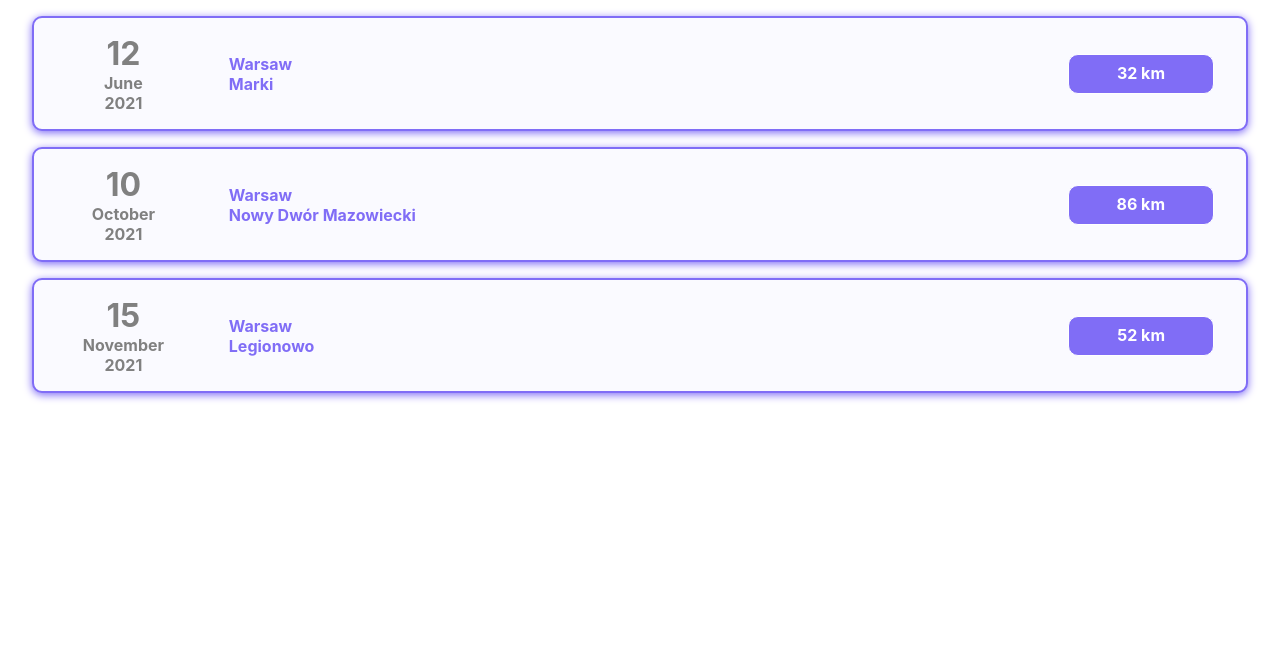
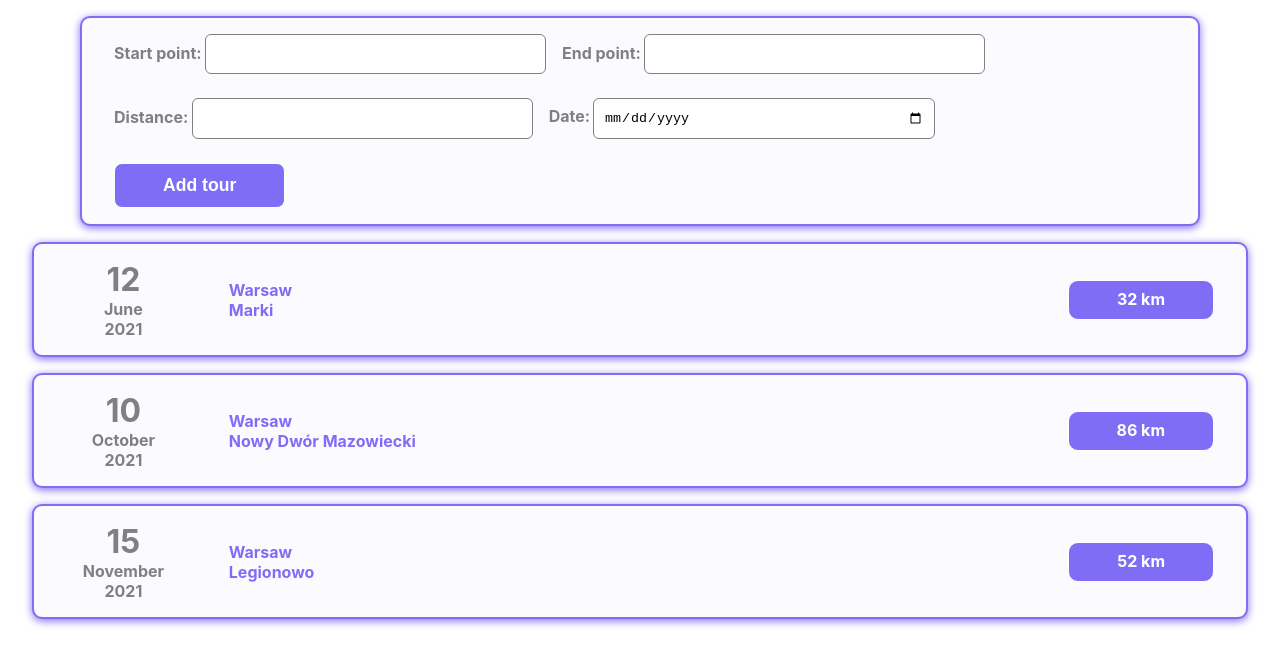
Before and after one commit to edyta555/bicycle-tour, a React (Create React App) app: page / in a window 1280 px wide. Shown: the top 666 px of the page. Built offline with nearby package versions, Linux system fonts and the light colour scheme.

Commit message:
Add component for adding new tour and style it.

```diff
--- a/src/components/App.js
+++ b/src/components/App.js
@@ -1,11 +1,14 @@
 import SingleTour from "./single-tour/SingleTour";
 import { toursData } from "./payload";
+import NewTour from "./new-tour/NewTour";
 
 const App = () => {
   return (
     <div>
+      <NewTour />
       {toursData.map((tourData) => (
         <SingleTour
+          key={tourData.id}
           date={tourData.tourDate}
           startPoint={tourData.startPoint}
           endPoint={tourData.endPoint}
--- /dev/null
+++ b/src/components/new-tour/NewTour.js
@@ -0,0 +1,13 @@
+import "./new-tour.css";
+
+import NewTourForm from "./new-tour-form/NewTourForm";
+
+const NewTour = () => {
+  return (
+    <div className="new-tour">
+      <NewTourForm />
+    </div>
+  );
+};
+
+export default NewTour;
--- /dev/null
+++ b/src/components/new-tour/new-tour-form/NewTourForm.js
@@ -0,0 +1,39 @@
+import "./new-tour-form.css";
+
+const NewTourForm = () => {
+  return (
+    <form>
+      <div className="form-fields">
+        <div className="form-field">
+          <label>
+            Start point:
+            <input type="text" />
+          </label>
+        </div>
+        <div className="form-field">
+          <label>
+            End point:
+            <input type="text" minLength="1" />
+          </label>
+        </div>
+        <div className="form-field">
+          <label>
+            Distance:
+            <input type="number" min="1" step="1" />
+          </label>
+        </div>
+        <div className="form-field">
+          <label>
+            Date:
+            <input type="date" min="2018-01-01" max="2022-12-21" />
+          </label>
+        </div>
+      </div>
+      <div className="form-button">
+        <button tyle="submit">Add tour</button>
+      </div>
+    </form>
+  );
+};
+
+export default NewTourForm;
--- /dev/null
+++ b/src/components/new-tour/new-tour-form/new-tour-form.css
@@ -0,0 +1,36 @@
+.form-fields {
+  display: flex;
+  flex-wrap: wrap;
+  gap: 1rem;
+}
+
+.form-field label {
+  display: block;
+  font-weight: bold;
+  margin-bottom: 0.5rem;
+  color: #808080;
+}
+
+.form-field input {
+  width: 20rem;
+  max-width: 100%;
+  padding: 0.6rem;
+  border-radius: 6px;
+  border: 1px solid #808080;
+  min-height: 1.2rem;
+  margin-left: 0.2rem;
+}
+
+.form-button {
+  margin-top: 1rem;
+}
+
+.form-button button {
+  font-size: 1.1rem;
+  font-weight: bold;
+  color: white;
+  background-color: #806df6;
+  padding: 0.7rem 3rem;
+  border: 1px solid white;
+  border-radius: 8px;
+}
--- /dev/null
+++ b/src/components/new-tour/new-tour.css
@@ -0,0 +1,8 @@
+.new-tour {
+  box-shadow: 0 2px 8px #806df6;
+  border: 2px solid #806df6;
+  padding: 1rem 2rem;
+  margin: 1rem 5rem;
+  border-radius: 10px;
+  background-color: #fafaff;
+}
--- a/src/components/single-tour/SingleTour.js
+++ b/src/components/single-tour/SingleTour.js
@@ -1,7 +1,14 @@
+import { useState } from "react";
 import TourDate from "./tour-date/TourDate";
 import "./single-tour.css";
 
 const SingleTour = (props) => {
+  const [distance, setDistance] = useState(props.distance);
+
+  const increaseDistance = () => {
+    setDistance(distance + 1);
+  };
+
   return (
     <div className="single-tour">
       <TourDate tourDate={props.date} />
@@ -10,7 +17,9 @@ const SingleTour = (props) => {
           <h2>{props.startPoint}</h2>
           <h2>{props.endPoint}</h2>
         </div>
-        <div className="single-tour-distance">{props.distance} km</div>
+        <div className="single-tour-distance" onClick={increaseDistance}>
+          {distance} km
+        </div>
       </div>
     </div>
   );
```
